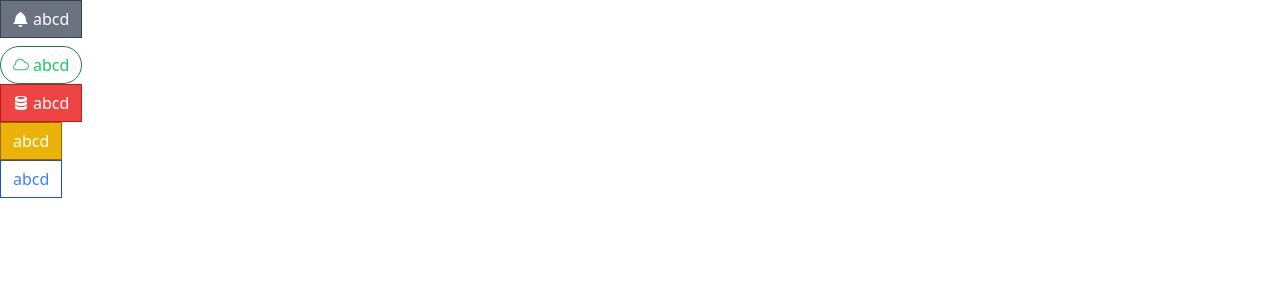
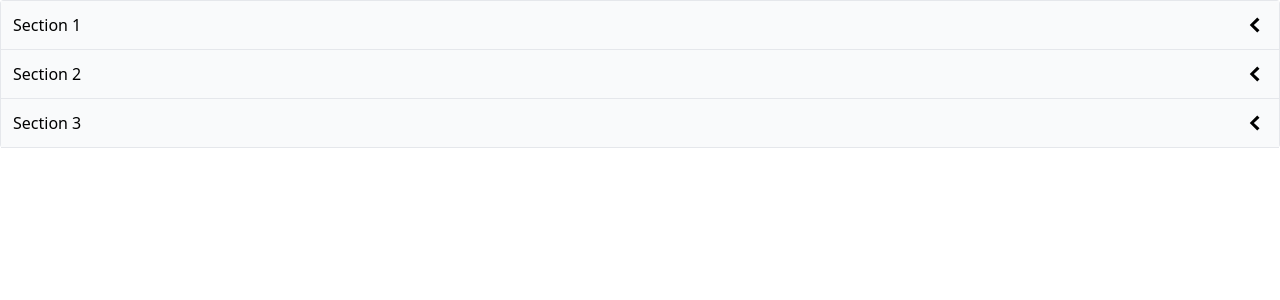
Before and after one commit to chandravivek01/ComponentsDocumentation, a React (Create React App) app: page / in a window 1280 px wide. Shown: the top 300 px of the page. Built offline with nearby package versions, Linux system fonts and the light colour scheme; the HTML template or start-up script is replaced by a standard one.

Commit message:
create Accordion component ...

```diff
--- a/src/App.js
+++ b/src/App.js
@@ -1,41 +1,29 @@
-import Button from "./Button";
+import Accordion from "./components/Accordion";
 
-import { GoBell } from 'react-icons/go';
-import { GoCloud } from 'react-icons/go';
-import { GoDatabase } from 'react-icons/go';
 
 function App() {
 
-  const handleClick = () => {
-    console.log('Clicked!!')
-  }
+  const items = [
+    {
+      id: "sbajs",
+      label: "Section 1",
+      content: "Section-1 content ..."
+    },
+    {
+      id: "sbsajsnajs",
+      label: "Section 2",
+      content: "Section-2 content ..."
+    },
+    {
+      id: "sbabsasnjs",
+      label: "Section 3",
+      content: "Section-3 content ..."
+    }
+  ];
 
   return (
     <>
-      <div>
-        <Button secondary onClick={handleClick} classNames="mb-2">
-          <GoBell></GoBell>
-          abcd
-          </Button>
-      </div>
-      <div>
-        <Button success rounded outline onClick={handleClick}>
-          <GoCloud></GoCloud>
-          abcd
-          </Button>
-      </div>
-      <div>
-        <Button danger onClick={handleClick}>
-          <GoDatabase></GoDatabase>
-          abcd
-          </Button>
-      </div>
-      <div>
-        <Button warning onClick={handleClick}>abcd</Button>
-      </div>
-      <div>
-        <Button primary outline onClick={handleClick}>abcd</Button>
-      </div>
+      <Accordion items={items} />
     </>
   );
 }
--- /dev/null
+++ b/src/components/Accordion.js
@@ -0,0 +1,46 @@
+import React, { useState } from 'react';
+
+import { GoChevronDown, GoChevronLeft } from 'react-icons/go';
+
+const Accordion = ({ items }) => {
+
+    const [expandedIndex, setExpandedIndex] = useState(-1);
+
+    const handleClick = ( idx ) => {
+
+        // up-t-date version of expandedIndex
+        setExpandedIndex( (currentExpandedIndex) => currentExpandedIndex === idx ? -1 : idx);
+
+        // stale version of expandedIndex
+        // setExpandedIndex(expandedIndex === idx ? -1 : idx);
+    }
+
+    const renderedItems = items.map((item, index) => {
+
+        const isExpanded = index === expandedIndex;
+        const icon = (
+                        <span className='text-2xl'>
+                            { isExpanded ? <GoChevronDown /> : <GoChevronLeft /> }
+                        </span>
+        );
+
+        return (
+            <div key={item.id}>
+                <div className='flex justify-between p-3 bg-gray-50 items-center border-b cursor-pointer' onClick={ () => handleClick(index) }>
+
+                    {item.label}
+                    {icon}
+                </div>
+                { isExpanded && <div className='border-b p-5'>{item.content}</div> }
+            </div>
+        );
+    });
+
+    return (
+        <>
+            <div className='border-x border-t rounded'>{renderedItems}</div>
+        </>
+    )
+}
+
+export default Accordion
--- /dev/null
+++ b/src/pages/ButtonPage.js
@@ -0,0 +1,43 @@
+import Button from '../components/Button';
+
+import { GoBell } from 'react-icons/go';
+import { GoCloud } from 'react-icons/go';
+import { GoDatabase } from 'react-icons/go';
+
+function ButtonPage() {
+
+  const handleClick = () => {
+    console.log('Clicked!!')
+  }
+
+  return (
+    <>
+      <div>
+        <Button secondary onClick={handleClick} classNames="mb-2">
+          <GoBell></GoBell>
+          abcd
+          </Button>
+      </div>
+      <div>
+        <Button success rounded outline onClick={handleClick}>
+          <GoCloud></GoCloud>
+          abcd
+          </Button>
+      </div>
+      <div>
+        <Button danger onClick={handleClick}>
+          <GoDatabase></GoDatabase>
+          abcd
+          </Button>
+      </div>
+      <div>
+        <Button warning onClick={handleClick}>abcd</Button>
+      </div>
+      <div>
+        <Button primary outline onClick={handleClick}>abcd</Button>
+      </div>
+    </>
+  );
+}
+
+export default ButtonPage;
```
Also changed, not shown: src/components/Button.js (renamed from src/Button.js).
